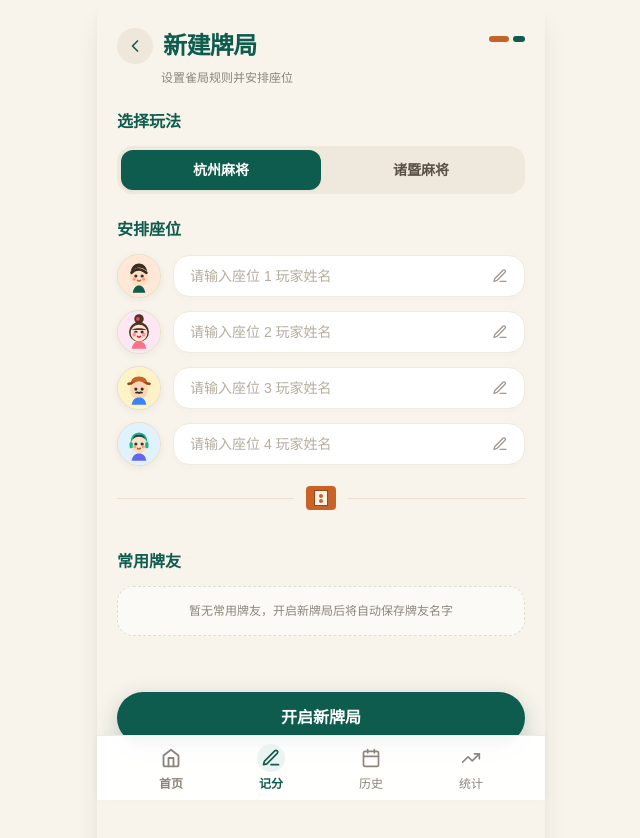
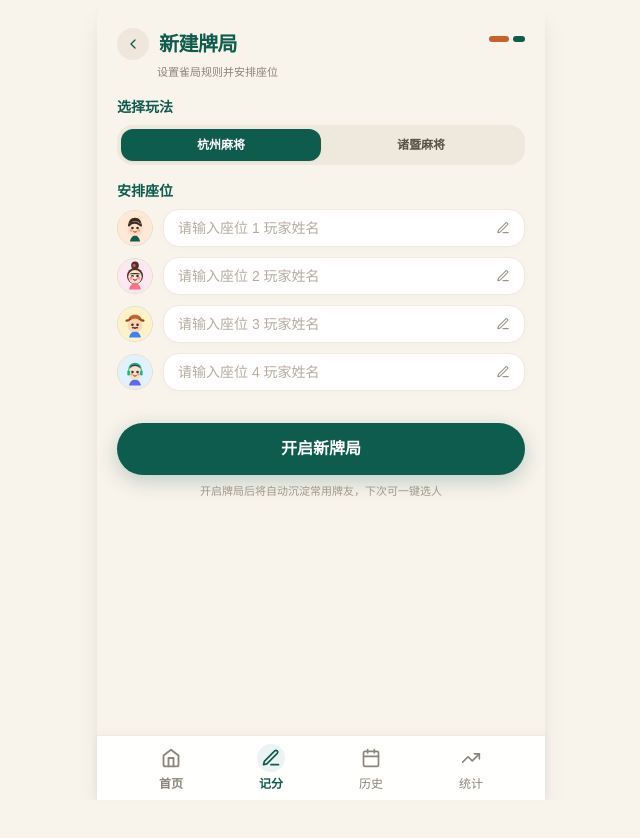
Before and after one commit to liangtao0426/macau-mahjong, a React (Vite) app: page / in a window 1280 px wide. Both pictures are taken after a click on the button "记分". Shown: the top 838 px of the page, without its empty margins (319-959 px from the left). After the commit the page ends 800 px from the top, so only its background shows below. Built offline with nearby package versions, Linux system fonts and the light colour scheme.

Commit message:
优化: 无常用牌友时精简记分页面布局，确保开启新牌局按钮一屏内完整露出

```diff
--- a/src/components/CreateGame.tsx
+++ b/src/components/CreateGame.tsx
@@ -163,23 +163,23 @@ export default function CreateGame({ onBack, initialRule = '杭州麻将', onSta
   };
 
   return (
-    <div className="flex flex-col flex-1 px-5 header-safe-top pb-safe-content">
+    <div className="flex flex-col flex-1 px-5 header-safe-top pb-4">
       {/* 顶部标题栏 & 返回 */}
-      <div className="flex justify-between items-start mb-6">
+      <div className="flex justify-between items-start mb-4">
         <div>
           <div className="flex items-center space-x-2.5">
             {/* 返回按钮 */}
             <button
               onClick={onBack}
-              className="w-9 h-9 rounded-full bg-[#EFE7DC] flex items-center justify-center active:scale-95 transition-transform"
+              className="w-8 h-8 rounded-full bg-[#EFE7DC] flex items-center justify-center active:scale-95 transition-transform"
             >
-              <ChevronLeft className="w-5 h-5 text-[#0E5C4E]" />
+              <ChevronLeft className="w-4 h-4 text-[#0E5C4E]" />
             </button>
-            <h1 className="text-2xl font-extrabold text-[#0E5C4E] tracking-tight">
+            <h1 className="text-xl font-extrabold text-[#0E5C4E] tracking-tight">
               新建牌局
             </h1>
           </div>
-          <p className="text-xs text-[#8C857B] mt-1.5 ml-11 font-medium">
+          <p className="text-[11px] text-[#8C857B] mt-1 ml-10 font-medium">
             设置雀局规则并安排座位
           </p>
         </div>
@@ -192,8 +192,8 @@ export default function CreateGame({ onBack, initialRule = '杭州麻将', onSta
       </div>
 
       {/* 第一块：选择玩法 */}
-      <section className="mb-6">
-        <h2 className="text-base font-bold text-[#0E5C4E] mb-3">
+      <section className="mb-4">
+        <h2 className="text-sm font-bold text-[#0E5C4E] mb-2">
           选择玩法
         </h2>
 
@@ -201,7 +201,7 @@ export default function CreateGame({ onBack, initialRule = '杭州麻将', onSta
         <div className="bg-[#EFE8DD] p-1 rounded-2xl flex items-center">
           <button
             onClick={() => setSelectedRule('杭州麻将')}
-            className={`flex-1 py-2.5 rounded-xl text-sm font-bold transition-all duration-200 ${
+            className={`flex-1 py-2 rounded-xl text-xs font-bold transition-all duration-200 ${
               selectedRule === '杭州麻将'
                 ? 'bg-[#0E5C4E] text-white shadow-sm'
                 : 'text-[#5A5248] hover:text-[#2C3531]'
@@ -211,7 +211,7 @@ export default function CreateGame({ onBack, initialRule = '杭州麻将', onSta
           </button>
           <button
             onClick={() => setSelectedRule('诸暨麻将')}
-            className={`flex-1 py-2.5 rounded-xl text-sm font-bold transition-all duration-200 ${
+            className={`flex-1 py-2 rounded-xl text-xs font-bold transition-all duration-200 ${
               selectedRule === '诸暨麻将'
                 ? 'bg-[#0E5C4E] text-white shadow-sm'
                 : 'text-[#5A5248] hover:text-[#2C3531]'
@@ -223,21 +223,21 @@ export default function CreateGame({ onBack, initialRule = '杭州麻将', onSta
       </section>
 
       {/* 第二块：安排座位 (头像 Icon 替代数字 1234) */}
-      <section className="mb-5">
-        <h2 className="text-base font-bold text-[#0E5C4E] mb-3">
+      <section className="mb-4">
+        <h2 className="text-sm font-bold text-[#0E5C4E] mb-2">
           安排座位
         </h2>
 
-        <div className="space-y-3">
+        <div className="space-y-2.5">
           {players.map((item, index) => (
-            <div key={item.seat} className="flex items-center space-x-3">
+            <div key={item.seat} className="flex items-center space-x-2.5">
               {/* 卡通头像图标 */}
-              <div className="relative w-11 h-11 rounded-full overflow-hidden shrink-0 shadow-[0_2px_8px_rgba(0,0,0,0.06)] border border-[#E8DFC8]">
+              <div className="relative w-9 h-9 rounded-full overflow-hidden shrink-0 shadow-2xs border border-[#E8DFC8]">
                 {PLAYER_AVATARS[index % PLAYER_AVATARS.length]}
               </div>
 
               {/* 输入框卡片 */}
-              <div className="bg-white rounded-2xl px-4 py-2.5 border border-[#F0EADF] flex-1 flex items-center justify-between shadow-[0_2px_8px_rgba(0,0,0,0.02)] focus-within:border-[#0E5C4E]/40 transition-colors">
+              <div className="bg-white rounded-2xl px-3.5 py-2 border border-[#F0EADF] flex-1 flex items-center justify-between shadow-[0_2px_8px_rgba(0,0,0,0.02)] focus-within:border-[#0E5C4E]/40 transition-colors">
                 <input
                   type="text"
                   value={item.name}
@@ -245,35 +245,36 @@ export default function CreateGame({ onBack, initialRule = '杭州麻将', onSta
                   placeholder={`请输入座位 ${index + 1} 玩家姓名`}
                   className="bg-transparent text-sm font-bold text-[#2C3531] outline-none w-full placeholder:text-[#B5AD9F] placeholder:font-normal"
                 />
-                <Edit3 className="w-4 h-4 text-[#A0988C] shrink-0 ml-2 cursor-pointer" />
+                <Edit3 className="w-3.5 h-3.5 text-[#A0988C] shrink-0 ml-1.5 cursor-pointer" />
               </div>
             </div>
           ))}
         </div>
+      </section>
 
+      {/* 第三块：常用牌友（仅在有常用牌友时展示，没有时隐藏以保证“开启新牌局”完整露出一屏内） */}
+      {frequentFriends.length > 0 && (
+        <>
           {/* 中间麻将分隔装饰图标 */}
-        <div className="flex items-center justify-center my-5">
+          <div className="flex items-center justify-center my-3.5">
             <div className="h-[1px] bg-[#EADFD0] flex-1"></div>
-          <div className="mx-3 px-2 py-1 bg-[#C86328] rounded flex items-center justify-center shadow-xs">
-            <div className="w-3.5 h-4 bg-[#F8F3EB] rounded-xs border border-[#A04512] flex flex-col items-center justify-around py-0.5">
+            <div className="mx-3 px-2 py-0.5 bg-[#C86328] rounded flex items-center justify-center shadow-xs">
+              <div className="w-3 h-3.5 bg-[#F8F3EB] rounded-xs border border-[#A04512] flex flex-col items-center justify-around py-0.5">
                 <span className="w-1 h-1 bg-[#C86328] rounded-full inline-block"></span>
                 <span className="w-1 h-1 bg-[#C86328] rounded-full inline-block"></span>
               </div>
             </div>
             <div className="h-[1px] bg-[#EADFD0] flex-1"></div>
           </div>
-      </section>
 
-      {/* 第三块：常用牌友 (支持删除与管理) */}
-      <section className="mb-6">
-        <div className="flex justify-between items-center mb-3">
-          <h2 className="text-base font-bold text-[#0E5C4E]">
+          <section className="mb-4">
+            <div className="flex justify-between items-center mb-2.5">
+              <h2 className="text-sm font-bold text-[#0E5C4E]">
                 常用牌友
               </h2>
-          {frequentFriends.length > 0 && (
               <button
                 onClick={() => setIsManagingFriends(!isManagingFriends)}
-              className={`text-xs font-semibold px-2.5 py-1 rounded-full flex items-center space-x-1 transition-colors ${
+                className={`text-[11px] font-semibold px-2 py-0.5 rounded-full flex items-center space-x-1 transition-colors ${
                   isManagingFriends
                     ? 'bg-red-100 text-red-600 border border-red-200'
                     : 'text-[#8C857B] hover:text-[#0E5C4E]'
@@ -288,18 +289,16 @@ export default function CreateGame({ onBack, initialRule = '杭州麻将', onSta
                   </>
                 )}
               </button>
-          )}
             </div>
 
-        {frequentFriends.length > 0 ? (
-          <div className="flex flex-wrap gap-2.5">
+            <div className="flex flex-wrap gap-2">
               {frequentFriends.map((friend) => {
                 const isSelected = players.some((p) => p.name === friend.name);
                 return (
                   <div
                     key={friend.name}
                     onClick={() => handleFriendClick(friend.name)}
-                  className={`relative px-3.5 py-1.5 rounded-full text-xs font-semibold flex items-center space-x-1.5 transition-all cursor-pointer active:scale-95 ${
+                    className={`relative px-3 py-1 rounded-full text-xs font-semibold flex items-center space-x-1.5 transition-all cursor-pointer active:scale-95 ${
                       isManagingFriends
                         ? 'bg-red-50 border border-red-200 text-red-700 animate-pulse'
                         : isSelected
@@ -309,44 +308,46 @@ export default function CreateGame({ onBack, initialRule = '杭州麻将', onSta
                   >
                     <span>{friend.name}</span>
                     {isSelected && !isManagingFriends && (
-                    <Check className="w-3.5 h-3.5 stroke-[2.5]" />
+                      <Check className="w-3 h-3 stroke-[2.5]" />
                     )}
                     {/* 删除按钮 */}
                     {isManagingFriends ? (
                       <span
                         onClick={(e) => handleDeleteFriend(friend.name, e)}
-                      className="w-4 h-4 rounded-full bg-red-500 text-white flex items-center justify-center text-[10px] font-bold ml-1 hover:bg-red-600"
+                        className="w-3.5 h-3.5 rounded-full bg-red-500 text-white flex items-center justify-center text-[10px] font-bold ml-1 hover:bg-red-600"
                       >
                         ✕
                       </span>
                     ) : (
                       <span
                         onClick={(e) => handleDeleteFriend(friend.name, e)}
-                      className="text-[#B0A89C] hover:text-red-500 transition-colors ml-1"
+                        className="text-[#B0A89C] hover:text-red-500 transition-colors ml-0.5"
                         title="删除此牌友"
                       >
-                      <X className="w-3 h-3" />
+                        <X className="w-2.5 h-2.5" />
                       </span>
                     )}
                   </div>
                 );
               })}
             </div>
-        ) : (
-          <div className="bg-white/60 border border-dashed border-[#E5DCD0] rounded-2xl p-4 text-center text-xs text-[#8C857B]">
-            暂无常用牌友，开启新牌局后将自动保存牌友名字
-          </div>
+          </section>
+        </>
       )}
-      </section>
 
       {/* 底部开启新牌局主按钮 */}
-      <div className="mt-8 mb-4">
+      <div className="mt-4 mb-2">
         <button
           onClick={handleStart}
           className="w-full py-3.5 bg-[#0E5C4E] text-white font-bold text-base rounded-full shadow-[0_6px_20px_rgba(14,92,78,0.25)] flex items-center justify-center active:scale-[0.98] transition-all hover:bg-[#0A473C]"
         >
           开启新牌局
         </button>
+        {frequentFriends.length === 0 && (
+          <p className="text-center text-[11px] text-[#A0988C] mt-2 font-medium">
+            开启牌局后将自动沉淀常用牌友，下次可一键选人
+          </p>
+        )}
       </div>
     </div>
   );
```
Lines whose indentation alone changed are shown as unchanged.
